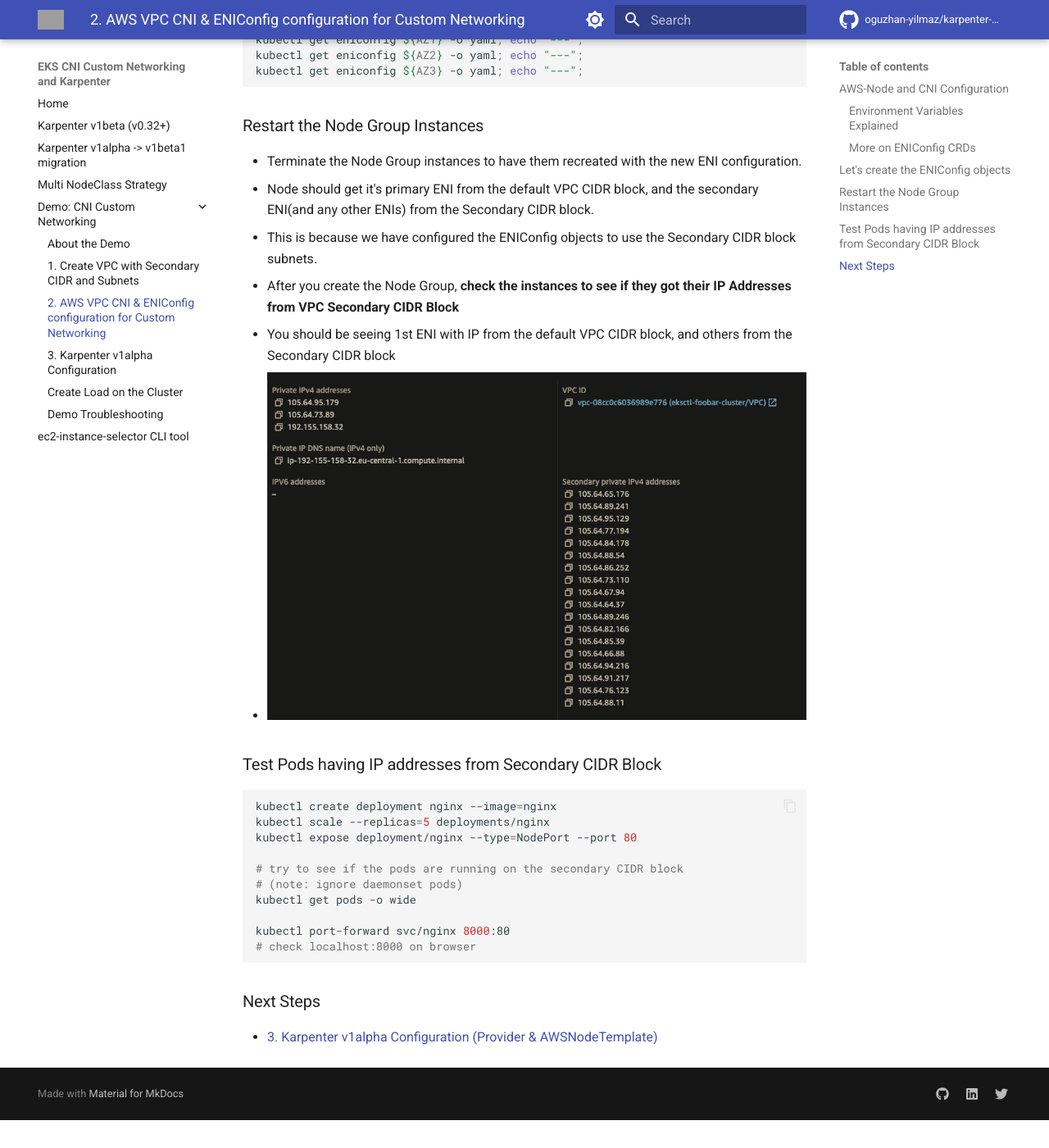
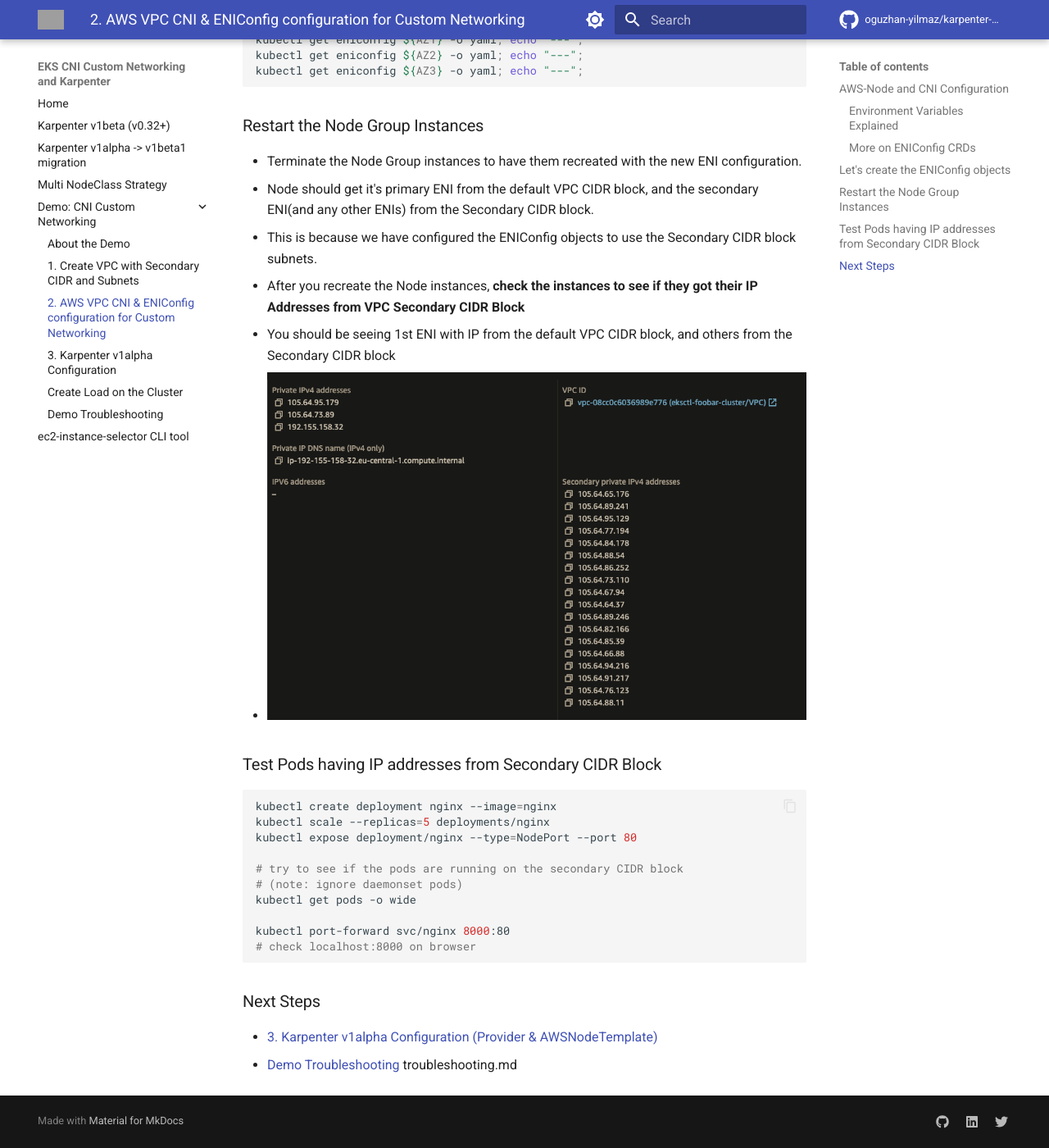
Before and after one commit to oguzhan-yilmaz/karpenter-eks-vpc-secondary-cidr, an MkDocs documentation site: the page built from docs/eksdemo-secondary-cidr-and-cni-custom-netwoking/2-aws-vpc-cni-configuration.md, in a window 1280 px wide and 1400 px high, scrolled down 2260 px. Shown: the whole window at 82% size. Built offline with MkDocs 1.6.1 and Material for MkDocs 9.7.7, drawn with Linux system fonts in a browser that asks for light colours; comment, search, counter and statistics services are not loaded; before the commit the page ends 3626 px from its top, so only the background shows below that; grey boxes are pictures that could not be loaded.

Commit message:
add more links

```diff
--- a/docs/eksdemo-secondary-cidr-and-cni-custom-netwoking/2-aws-vpc-cni-configuration.md
+++ b/docs/eksdemo-secondary-cidr-and-cni-custom-netwoking/2-aws-vpc-cni-configuration.md
@@ -94,7 +94,7 @@
 - Terminate the Node Group instances to have them recreated with the new ENI configuration.
   - Node should get it's primary ENI from the default VPC CIDR block, and the secondary ENI(and any other ENIs) from the Secondary CIDR block.
   - This is because we have configured the ENIConfig objects to use the Secondary CIDR block subnets.
-- After you create the Node Group, **check the instances to see if they got their IP Addresses from VPC Secondary CIDR Block**
+- After you recreate the Node instances, **check the instances to see if they got their IP Addresses from VPC Secondary CIDR Block**
 - You should be seeing 1st ENI with IP from the default VPC CIDR block, and others from the Secondary CIDR block
   - ![Managed Node EC2 Instance should have ips](../images/managed-node-instance-ip-addrs-on-secondary-cidr.png)
 
@@ -118,3 +118,5 @@
 ### Next Steps
 
 - [3. Karpenter v1alpha Configuration (Provider & AWSNodeTemplate)](3-karpenter-v1alpha-configuration.md)
+- [Demo Troubleshooting](troubleshooting.md)
+troubleshooting.md
```
